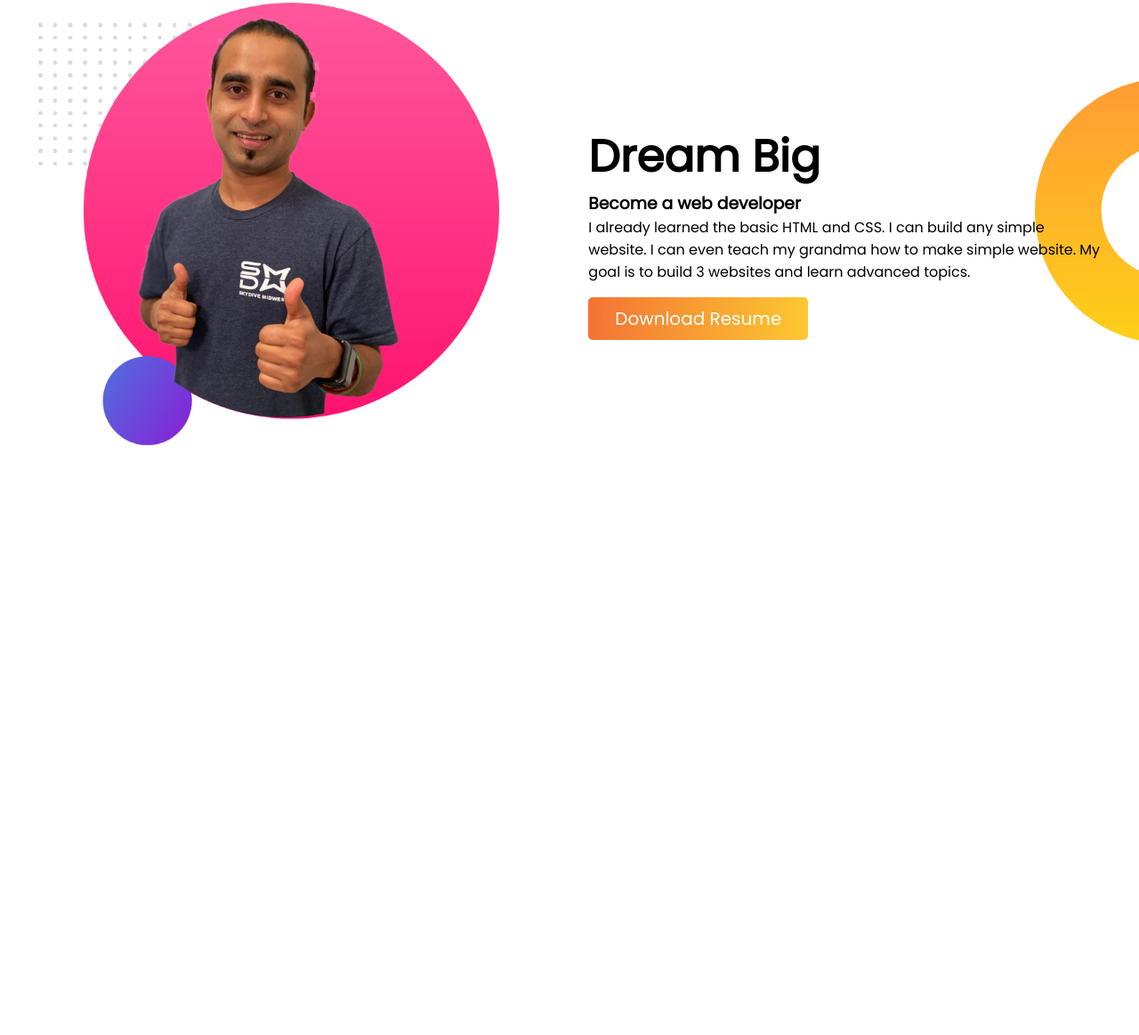
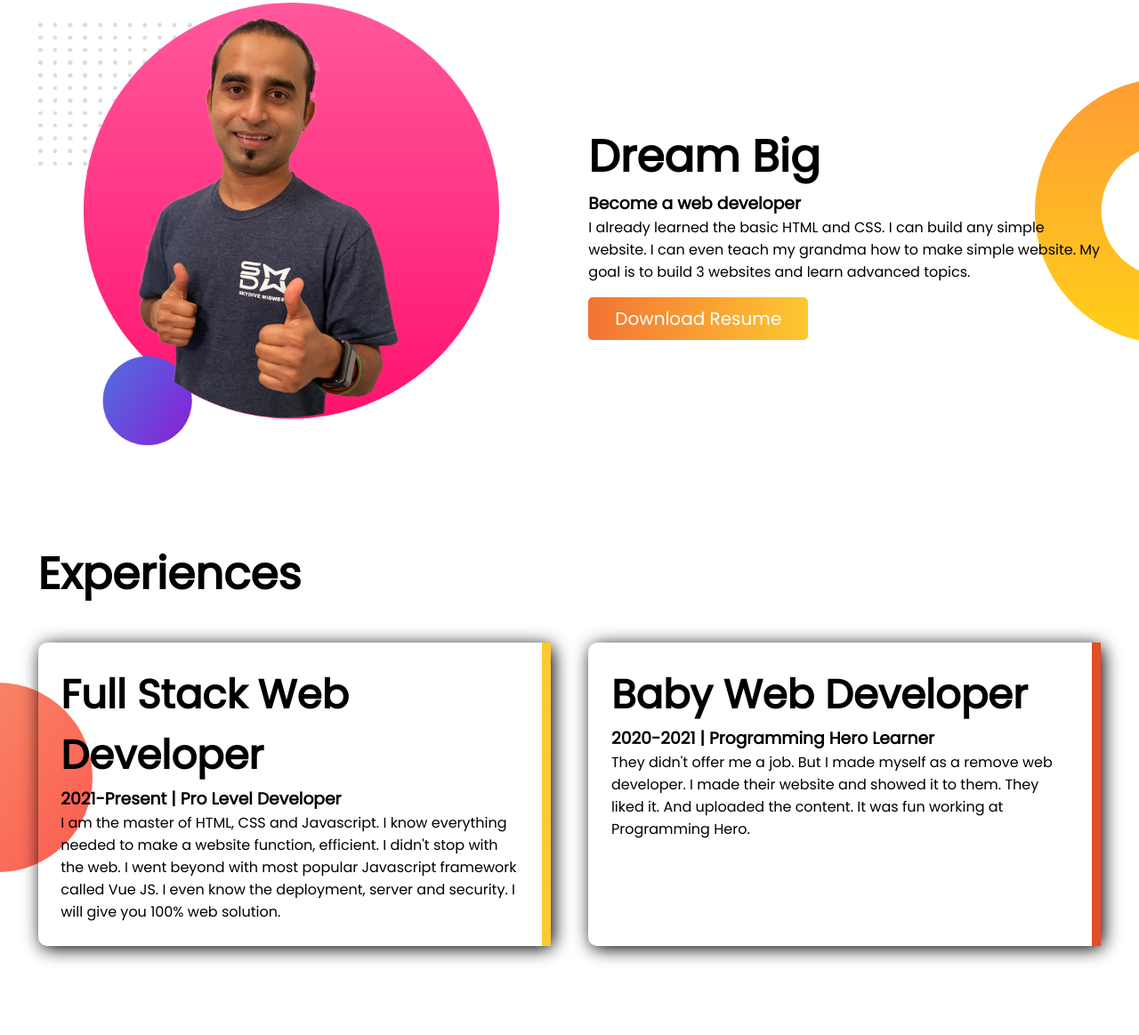
Before and after one commit to RijoanFardous/practice-portfolio, a plain HTML site: page index.html in a window 1280 px wide. Shown: the part 695-1858 px from the top of the page at 89% size. Before the commit the page ends 1203 px from the top, so only its background shows below. Drawn offline with Linux system fonts and the light colour scheme.

Commit message:
Experiences section added

```diff
--- a/index.html
+++ b/index.html
@@ -10,7 +10,7 @@
 </head>
 
 <body>
-    <div class="container top-banner">
+    <section class="container top-banner">
         <div class="half-side">
             <h1>Welcome To <br> <span class="name"> Peter Parker</span> World</h1>
             <h3>Build Climber and Train Stopper</h3>
@@ -25,9 +25,11 @@
         <div class="half-side">
             <img src="images/jhankar.png" alt="">
         </div>
-    </div>
+    </section>
+
     <br><br><br><br>
-    <div class="container middle">
+
+    <section class="container middle">
         <div class="half-side">
             <img src="images/jhankar2.png" alt="">
         </div>
@@ -39,7 +41,35 @@
             </p>
             <p><br><a href="#">Download Resume</a></p>
         </div>
-    </div>
+    </section>
+
+    <br><br><br><br>
+
+    <section>
+        <h1 style="padding-left: 3.33%;">Experiences</h1>
+        <section class="container bottom-part" style="align-items: stretch;">
+            <div class="half-side first-exp">
+                <h1 style="font-size: 45px;">Full Stack Web Developer</h1>
+                <h3>2021-Present | Pro Level Developer</h3>
+                <p>I am the master of HTML, CSS and Javascript. I know everything needed to make a website function,
+                    efficient. I didn't stop with the web. I went beyond with most popular Javascript framework called
+                    Vue JS. I even know the deployment, server and security. I will give you 100% web solution.
+                </p>
+            </div>
+
+            <div class="half-side sec-exp">
+                <h1 style="font-size: 45px;">Baby Web Developer</h1>
+                <h3>2020-2021 | Programming Hero Learner</h3>
+                <p>They didn't offer me a job. But I made myself as a remove web developer. I made their website and
+                    showed it to them. They liked it. And uploaded the content. It was fun working at Programming Hero.
+                </p>
+            </div>
+        </section>
+
+        <br><br><br><br>
+
+
+    </section>
 </body>
 
 </html>
--- a/style.css
+++ b/style.css
@@ -25,6 +25,12 @@ body {
     background-image: url(images/dream-bg.png);
     background-repeat: no-repeat;
     background-position: right;
+}
+
+.bottom-part {
+    background-image: url(images/exp-bg.png);
+    background-repeat: no-repeat;
+    background-position: left;
 }
 
 h1 {
@@ -60,3 +66,27 @@ a:hover {
     background: linear-gradient(to right, #6A82FB, #FC5C7D); /* W3C, IE 10+/ Edge, Firefox 16+, Chrome 26+, Opera 12+, Safari 7+ */
 
 }
+
+.first-exp {
+    border-right: solid 10px;
+    padding: 2%;
+    box-shadow: black 3px 3px 20px;
+    border-radius: 10px;
+    border-image: #FDC830;  /* fallback for old browsers */
+    border-image: -webkit-linear-gradient(to right, #F37335, #FDC830);  /* Chrome 10-25, Safari 5.1-6 */
+    border-image: linear-gradient(to right, #F37335, #FDC830); /* W3C, IE 10+/ Edge, Firefox 16+, Chrome 26+, Opera 12+, Safari 7+ */;
+    border-image-slice: 1;
+}
+
+.sec-exp {
+    border-right: solid 10px;
+    padding-left: 2%;
+    padding: 2%;
+    box-shadow: black 3px 3px 20px;
+    border-radius: 10px;
+    border-image: #E44D26;  /* fallback for old browsers */
+    border-image: -webkit-linear-gradient(to right, #F16529, #E44D26);  /* Chrome 10-25, Safari 5.1-6 */
+    border-image: linear-gradient(to right, #F16529, #E44D26); /* W3C, IE 10+/ Edge, Firefox 16+, Chrome 26+, Opera 12+, Safari 7+ */
+    border-image-slice: 1;
+
+}
```
